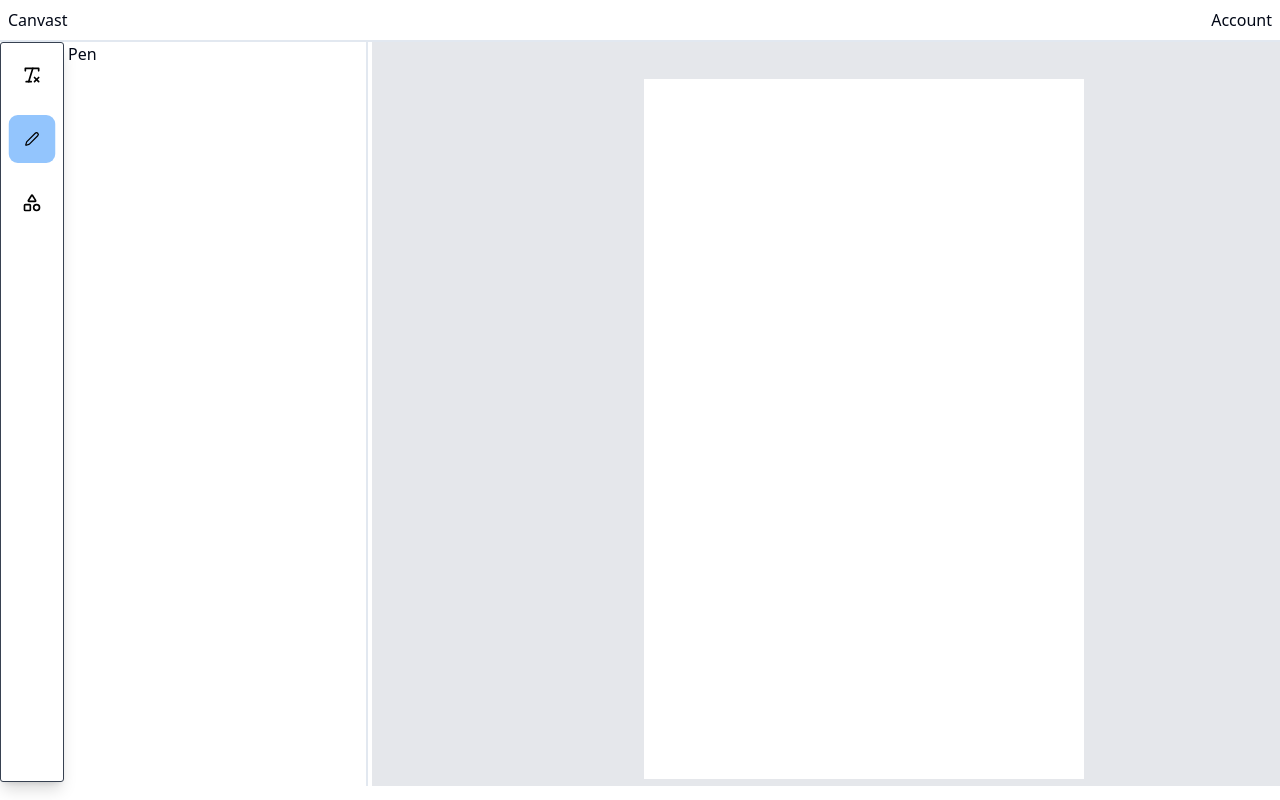
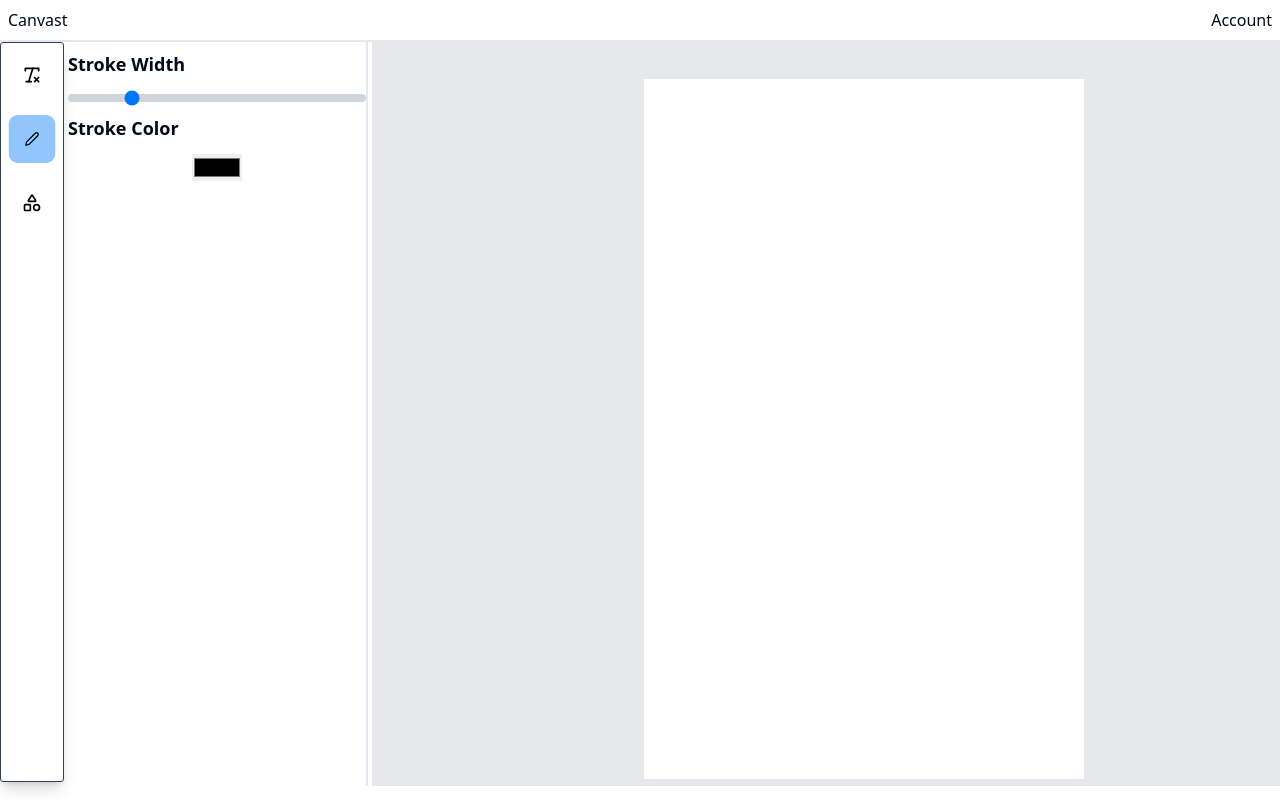
Before and after one commit to HadeedTariq/shad-cn-starter-vite, a React (Vite) app: page / in a window 1280 px wide. Both pictures are taken after a click on the label 32 px from the left and 139 px from the top of the page. Built offline with nearby package versions, Linux system fonts and the light colour scheme.

Commit message:
create drawing creation sidebar

```diff
--- a/src/components/design/Pen.tsx
+++ b/src/components/design/Pen.tsx
@@ -1,3 +1,36 @@
+import { setCurrentDesignType } from "@/reducers/designReducer";
+import { useEffect, useState } from "react";
+import { useDispatch } from "react-redux";
+
 export default function Pen() {
-  return <>Pen</>;
+  const [color, setColor] = useState("#aabbcc");
+  const [value, setValue] = useState(2);
+  const dispatch = useDispatch();
+
+  const handleChange = (e: React.ChangeEvent<HTMLInputElement>) => {
+    setValue(Number(e.target.value));
+  };
+  useEffect(() => {
+    dispatch(setCurrentDesignType("drawing"));
+  }, []);
+  return (
+    <div className="flex flex-col gap-2">
+      <p className="text-lg font-semibold my-2">Stroke Width</p>
+      <input
+        type="range"
+        min="0"
+        max="10"
+        value={value}
+        onChange={handleChange}
+        className="w-full h-2 bg-gray-300 rounded-lg appearance-none cursor-pointer focus:outline-none focus:ring-2 focus:ring-blue-500"
+      />
+      <p className="text-lg font-semibold my-1">Stroke Color</p>
+      <input
+        className="mx-auto"
+        type="color"
+        color={color}
+        onChange={(e) => setColor(e.target.value)}
+      />
+    </div>
+  );
 }
--- a/src/components/design/Text.tsx
+++ b/src/components/design/Text.tsx
@@ -1,7 +1,11 @@
 import { useDispatch } from "react-redux";
 import { Button } from "../ui/button";
-import { updateCurrentTexts } from "@/reducers/designReducer";
+import {
+  setCurrentDesignType,
+  updateCurrentTexts,
+} from "@/reducers/designReducer";
 import { v4 as uuid } from "uuid";
+import { useEffect } from "react";
 
 export default function Text() {
   const dispatch = useDispatch();
@@ -51,6 +55,9 @@ export default function Text() {
         break;
     }
   };
+  useEffect(() => {
+    dispatch(setCurrentDesignType("text"));
+  }, []);
   return (
     <div className="flex flex-col px-[3px] gap-2">
       <h4 className="font-bold">Text</h4>
--- a/src/pages/ProjectPage.tsx
+++ b/src/pages/ProjectPage.tsx
@@ -1,28 +1,27 @@
+import { useRef, useState } from "react";
+import { Layer, Line, Rect, Stage, Transformer } from "react-konva";
+import HeadingEditor from "./components/HeadingEditor";
+import CustomEditor from "@/components/design/CustomEditor";
+import HeadingHandler from "./components/HeadingHandler";
 import { useDesign } from "@/hooks/useDesign";
 
-import { useRef, useState } from "react";
-import { Layer, Rect, Stage, Text, Transformer } from "react-konva";
-import HeadingEditor from "./components/HeadingEditor";
-import CustomEditor from "@/components/design/CustomEditor";
-
 const ProjectPage = () => {
-  const { currentTexts } = useDesign();
   const [styleElem, setStyleElem] = useState({
     id: "",
   });
+  const { drawings } = useDesign();
   const [selectedElem, setSelectedElem] = useState({
     elemId: "",
     elemValue: "",
   });
   const stageRef = useRef<any>(null);
   const transformerRef = useRef<any>(null);
-  const onClick = (e: any, elemId: string) => {
+  const onClickHeading = (e: any, elemId: string) => {
     const target = e.currentTarget;
     transformerRef.current.nodes([target]);
     setStyleElem({ id: elemId });
   };
-
-  const onDblClick = (id: string, value: string) => {
+  const onDblClickHeading = (id: string, value: string) => {
     setSelectedElem({
       elemId: id,
       elemValue: value,
@@ -52,25 +51,21 @@ const ProjectPage = () => {
                 setStyleElem({ id: "" });
               }}
             />
-            {currentTexts?.map((text) => (
-              <Text
-                key={text.id}
-                id={text.id}
-                x={200}
-                y={240}
-                text={text.value}
-                onDblClick={() => onDblClick(text.id, text.value)}
-                onClick={(e) => onClick(e, text.id)}
-                draggable
-                fontSize={text.fontSize}
-                fontStyle={text.fontStyle}
-                fill={text.color}
-                align={text.position}
-                wrap="word"
-                width={text.width}
+            <HeadingHandler
+              onClick={(e: any, elemId: string) => onClickHeading(e, elemId)}
+              onDblClick={(id: string, value: string) =>
+                onDblClickHeading(id, value)
+              }
+            />
+            {drawings?.map((drawing) => (
+              <Line
+                key={drawing.id}
+                id={drawing.id}
+                points={drawing.points}
+                stroke={`${drawing.color}`}
+                strokeWidth={drawing.width}
               />
             ))}
-
             <Transformer ref={transformerRef} />
           </Layer>
         </Stage>
--- a/src/pages/components/HeadingHandler.tsx
+++ b/src/pages/components/HeadingHandler.tsx
@@ -1,5 +1,35 @@
-const HeadingHandler = () => {
-  return <div></div>;
+import { useDesign } from "@/hooks/useDesign";
+import { Text } from "react-konva";
+
+type HeadingHandlerProps = {
+  onClick: (e: any, elemId: string) => void;
+  onDblClick: (id: string, value: string) => void;
+};
+const HeadingHandler = ({ onClick, onDblClick }: HeadingHandlerProps) => {
+  const { currentTexts } = useDesign();
+
+  return (
+    <>
+      {currentTexts?.map((text) => (
+        <Text
+          key={text.id}
+          id={text.id}
+          x={200}
+          y={240}
+          text={text.value}
+          onDblClick={() => onDblClick(text.id, text.value)}
+          onClick={(e) => onClick(e, text.id)}
+          draggable
+          fontSize={text.fontSize}
+          fontStyle={text.fontStyle}
+          fill={text.color}
+          align={text.position}
+          wrap="word"
+          width={text.width}
+        />
+      ))}
+    </>
+  );
 };
 
 export default HeadingHandler;
--- a/src/reducers/designReducer.ts
+++ b/src/reducers/designReducer.ts
@@ -10,22 +10,32 @@ export type DesignText = {
   position: string;
   width: number;
 };
+export type DrawingType = {
+  width: number;
+  color: string;
+  id: string;
+  points: number[];
+};
+
+export type DesignType = "text" | "drawing" | "shapes";
 export type DesignState = {
-  currentTextType: string;
+  currentDesignType: DesignType;
   currentTexts: DesignText[];
+  drawings: DrawingType[];
 };
 
 const initialState: DesignState = {
-  currentTextType: "",
+  currentDesignType: "text",
   currentTexts: [],
+  drawings: [],
 };
 
 const designReducer = createSlice({
   name: "designReducer",
   initialState,
   reducers: {
-    setCurrentTextType(state, { payload }: { payload: string }) {
-      state.currentTextType = payload;
+    setCurrentDesignType(state, { payload }: { payload: DesignType }) {
+      state.currentDesignType = payload;
     },
     updateCurrentTexts(state, { payload }: { payload: DesignText }) {
       state.currentTexts.push(payload);
@@ -90,7 +100,7 @@ const designReducer = createSlice({
 });
 
 export const {
-  setCurrentTextType,
+  setCurrentDesignType,
   updateCurrentTexts,
   changeSelectedTextValue,
   changeSelectedTextColor,
```
